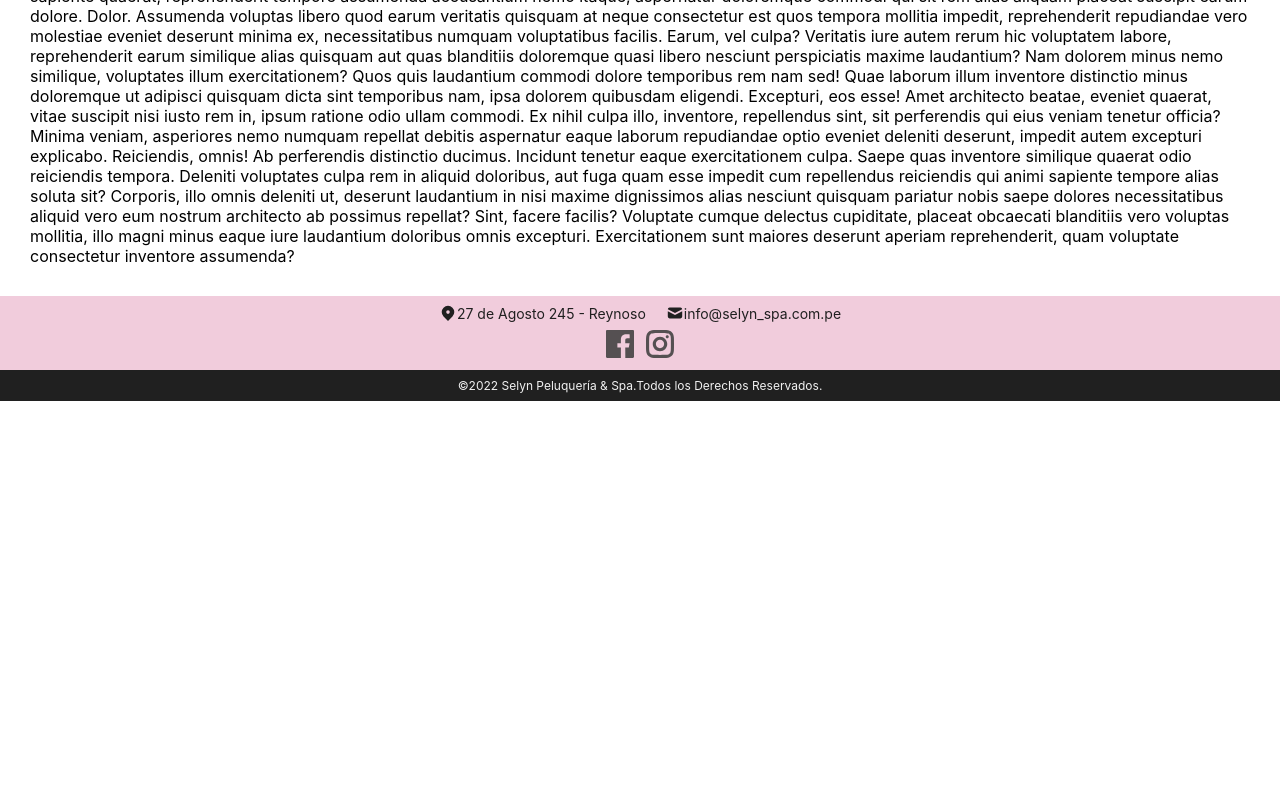
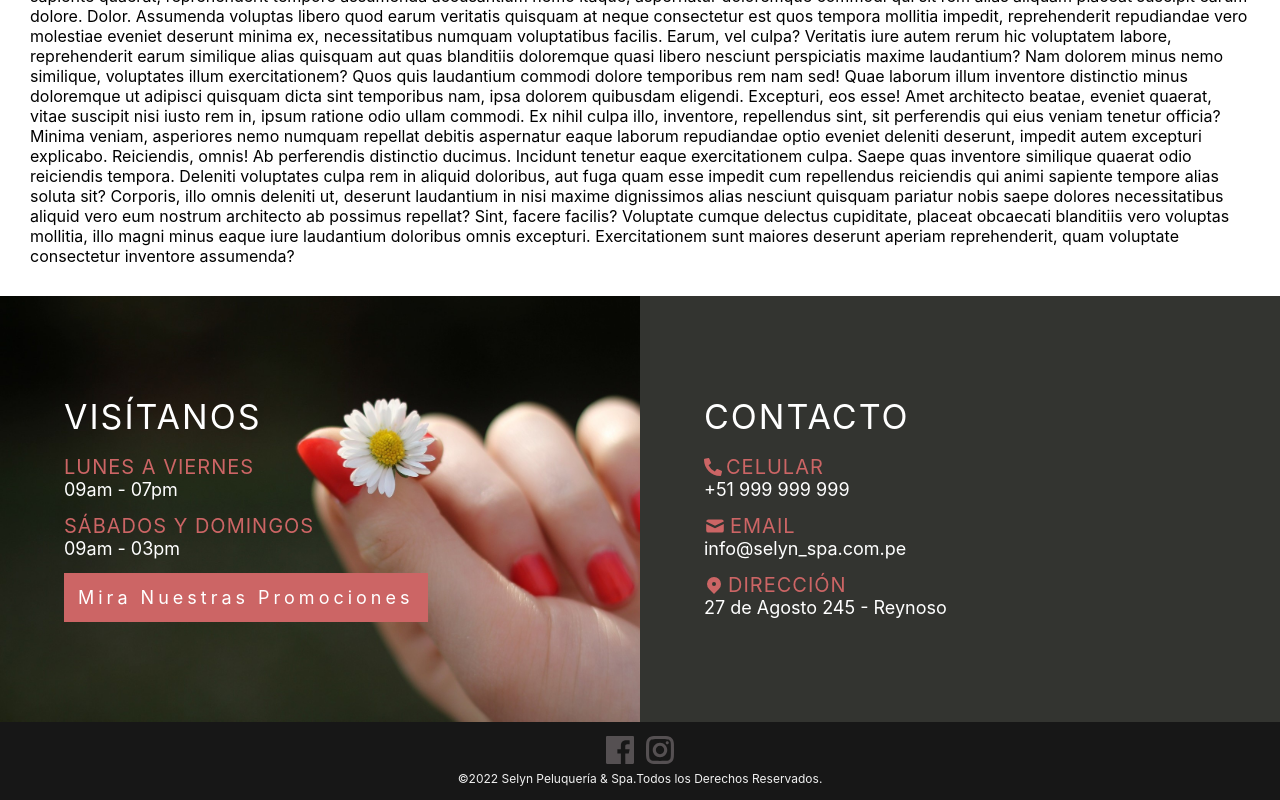
Before and after one commit to sharp1818/next_styled-components, a Next.js app: page / in a window 1280 px wide. Shown: the part 471-1271 px from the top of the page. Before the commit the page ends 872 px from the top, so only its background shows below. Built offline with nearby package versions, Linux system fonts and the light colour scheme.

Commit message:
footer and navBar hook

```diff
--- a/components/Footer/Footer.jsx
+++ b/components/Footer/Footer.jsx
@@ -1,28 +1,67 @@
 import React from 'react'
-import { FooterLayout ,ContactInfo, FollowIcons, Copyright } from './Footer.styles'
+import Link from 'next/dist/client/link'
+import {
+  FooterLayout,
+  ContactLayout,
+  ContactInfo,
+  ButtonPromo,
+  ContactTitle,
+  FollowIcons,
+  Copyright
+} from './Footer.styles'
 import {GrFacebook,GrInstagram} from 'react-icons/gr'
 import {HiLocationMarker, HiMail} from 'react-icons/hi'
+import {FaPhoneAlt} from 'react-icons/fa'
 
 const Footer = () => {
   return (
     <>
       <FooterLayout>
+        <ContactLayout>
         <ContactInfo>
+            <ContactTitle>
+              Visítanos
+            </ContactTitle>
+            <a>
+              <span>Lunes a Viernes</span> 09am - 07pm
+            </a>
+            <a>
+              <span>Sábados y Domingos</span> 09am - 03pm
+            </a>
+            <Link href="/promociones" passHref>
+              <ButtonPromo>
+                Mira Nuestras Promociones
+              </ButtonPromo>
+            </Link>
+          </ContactInfo>
+          <ContactInfo>
+            <ContactTitle>
+              Contacto
+            </ContactTitle>
             <a
-            href="https://www.google.com/maps/place/Jr.+27+de+Agosto+245,+Carmen+de+La+Legua+-+Reynoso+07006/@-12.0391284,-77.0853122,17z/data=!4m5!3m4!1s0x9105ceb38a4ec223:0x955fc6f8e930a3b!8m2!3d-12.0393488!4d-77.0853873"
+              href="tel:+51 999 999 999"
               target="_blank"
               rel="noreferrer"
             >
-            <HiLocationMarker style={{fontSize: '18px'}}/> 27 de Agosto 245 - Reynoso
+              <span><FaPhoneAlt style={{fontSize: '18px'}}/> Celular</span> +51 999 999 999
             </a>
             <a
               href="mailto: adrian.shura18@gmail.com"
               target="_blank"
               rel="noreferrer"
             >
-            <HiMail style={{fontSize: '18px'}}/> info@selyn_spa.com.pe
+              <span><HiMail style={{fontSize: '22px'}}/> Email</span> info@selyn_spa.com.pe
+            </a>
+            <a
+              href="https://www.google.com/maps/place/Jr.+27+de+Agosto+245,+Carmen+de+La+Legua+-+Reynoso+07006/@-12.0391284,-77.0853122,17z/data=!4m5!3m4!1s0x9105ceb38a4ec223:0x955fc6f8e930a3b!8m2!3d-12.0393488!4d-77.0853873"
+              target="_blank"
+              rel="noreferrer"
+            >
+              <span><HiLocationMarker style={{fontSize: '20px'}}/> Dirección</span> 27 de Agosto 245 - Reynoso
             </a>
           </ContactInfo>
+        </ContactLayout>
+        <Copyright>
           <FollowIcons>
             <a href="https://www.facebook.com" target="_blank" rel="noreferrer">
               <GrFacebook style={{fontSize: '28px', color: 'rgb(85, 80, 82)'}}/>
@@ -31,7 +70,6 @@ const Footer = () => {
               <GrInstagram style={{fontSize: '28px', color: 'rgb(85, 80, 82)'}}/>
             </a>
           </FollowIcons>
-        <Copyright>
           ©2022 Selyn Peluquería & Spa.<span>Todos los Derechos Reservados. </span>
         </Copyright>
       </FooterLayout>
--- a/components/Footer/Footer.styles.jsx
+++ b/components/Footer/Footer.styles.jsx
@@ -5,46 +5,76 @@ export const FooterLayout = styled.footer`
     display: flex;
     flex-direction: column;
     background-color: ${COLORS.footer_background_color};
-    padding-top: 8px;
     position: relative;
     bottom:0;
     width:100%;
 `;
+export const ContactLayout = styled.div`
+    display: grid;
+    grid-template-columns: repeat(2, 1fr);
+    @media screen and (max-width: 960px){
+        grid-template-columns: repeat(1, 1fr);
+    }
+`
 export const ContactInfo = styled.div`
     display: flex;
-    flex-direction: row;
-    justify-content: center;
-    text-align: center;
-    font-size: 14px;
-    color: #202020;
-    gap: 20px;
+    flex-direction: column;
+    color: #ffffff;
+    gap: 14px;
+    font-size: 18px;
+    padding: 100px 10%;
     @media screen and (max-width: 630px){
-        flex-direction: column;
-        align-items: center;
-        gap: 4px;
+        gap: 10px;
     }
     a{
       display: flex;
+      flex-direction: column;
+      span{
+      display: flex;
       align-items: center;
-      :hover{color:${COLORS.footer_hover_color}}
-      svg{
+      text-transform: uppercase;
+      letter-spacing: 1px;
+      font-size: 20px;
+      color: #cc6565;
+      gap: 4px;
         :hover{color:${COLORS.footer_hover_color}}
+        svg{
+            :hover{color:${COLORS.footer_hover_color}}
+        }
       }
+    }:nth-child(1){
+        background-size: cover;
+        background-repeat: no-repeat;
+        background-image: url("../../images/footer/1.jpg");
     }
+`;
+export const ButtonPromo = styled.div`
+    padding: 14px;
+    width: fit-content;
+    letter-spacing: 4px;
+    background-color: #cc6565;
+    cursor: pointer;
+`
+export const ContactTitle = styled.div`
+    font-size: 34px;
+    color: #fff;
+    padding-bottom: 4px;
+    letter-spacing: 2px;
+    text-transform: uppercase;
 `;
 export const FollowIcons = styled.div`
     display: flex;
     flex-direction: row;
     justify-content: center;
     gap: 12px;
-    padding: 8px 0px;
+    padding: 0px 0px 4px 0px;
 `;
 export const Copyright = styled.div`
     color: #f1f1f1;
     font-size: 12px;
     text-align: center;
-    background-color: #202020;
-    padding: 8px 0px;
+    background-color: #171717;
+    padding: 14px 0px;
     @media screen and (max-width: 370px){
         display: flex;
         flex-direction: column;
--- a/components/Nav/Nav.jsx
+++ b/components/Nav/Nav.jsx
@@ -1,4 +1,4 @@
-import React from 'react'
+import React, {useState, useEffect} from 'react'
 import {
   NavShadow,
   NavContainer,
@@ -19,10 +19,21 @@ import {RiPhoneLine} from 'react-icons/ri'
 import {FaWhatsappSquare} from 'react-icons/fa'
 const Nav = () => {
   const {width} = useScreenSize();
+  const [navbar, setNavbar] = useState('false');
+
+  const changeBackground = () => {
+    if(window.scrollY >= 80) {
+      setNavbar(true);
+    } else {
+      setNavbar(false);
+    }
+  };
+
+  window.addEventListener('scroll', changeBackground);
 
   return (
     <>
-    <NavShadow>
+    <NavShadow background={navbar}>
       <NavContainer>
         <LogoMenuLayout>
           <LogoSvg>
--- a/components/Nav/Nav.styles.jsx
+++ b/components/Nav/Nav.styles.jsx
@@ -2,8 +2,8 @@ import styled from 'styled-components';
 import COLORS from '../../styles/colors.jsx'
 //Styles for Nav
 export const NavShadow = styled.header`
-    box-shadow: 0px 1px 8px 0px rgb(224, 199, 210);
-    background-color: ${COLORS.navBar_background_color};
+    /* box-shadow: 0px 1px 8px 0px rgb(224, 199, 210); */
+    background-color: ${(props) => (props.background ? `${COLORS.navBar_background_color}` : `transparent`)};
 `
 export const NavContainer = styled.div`
     display: flex;
@@ -27,6 +27,9 @@ export const LogoSvg = styled.div`
     @media screen and (max-width: 920px){
         width: 72px;
         height: 60px;
+    }
+    @media screen and (max-width: 420px){
+        display: none;
     }
 `
 export const ContactContainer = styled.div`
@@ -71,7 +74,9 @@ export const MobileMenu = styled.div`
     gap: 20px;
 `
 export const OptionMenu = styled.div`
-    font-size: 20px;
+    font-size: 18px;
+    font-weight: 500;
+    text-transform: uppercase;
     display: flex;
     align-items: center;
     gap: 5px;
@@ -86,8 +91,9 @@ export const ContainerNavMenu = styled.div`
     padding-left: 80px;
 `
 export const OptionNavMenu = styled.div`
-    font-size: 20px;
-    font-weight: bold;
+    font-size: 18px;
+    font-weight: 500;
+    text-transform: uppercase;
     color: ${(props) => (props.href === props.pathName ? `${COLORS.primary_color}` : `${COLORS.navBar_letter_color}`)};
     cursor: pointer;
     :hover{
--- a/styles/colors.jsx
+++ b/styles/colors.jsx
@@ -1,11 +1,11 @@
 const COLORS = {
-    primary_color: 'rgb(187, 2, 80)',
+    primary_color: 'rgb(199, 82, 127)',
     //nav-color
-    navBar_background_color: 'rgb(255, 246, 250)',
+    navBar_background_color: '#e7e7e7',
     navBar_letter_color: 'rgb(85, 80, 82)',// rgb(187, 2, 80)
     //footer-color
-    footer_background_color: 'rgba(187, 2, 79, 0.2)',
-    footer_hover_color: 'rgb(187, 2, 80)',
+    footer_background_color: '#070803d1;',
+    footer_hover_color: 'rgb(107, 16, 54)',
 }
 
 export default COLORS;
--- a/styles/globals.scss
+++ b/styles/globals.scss
@@ -18,6 +18,9 @@ header {
     @media (max-width: 920px) {
       padding: 118px 0px 30px 0px;
     }
+    @media (max-width: 420px) {
+      padding: 102px 0px 30px 0px;
+    }
   }
 }
 
```
Also changed, not shown: next.config.js (line endings or trailing spaces), public/images/footer/1.jpg (added), public/images/footer/3.jpg (added). Lines whose indentation alone changed are shown as unchanged.
